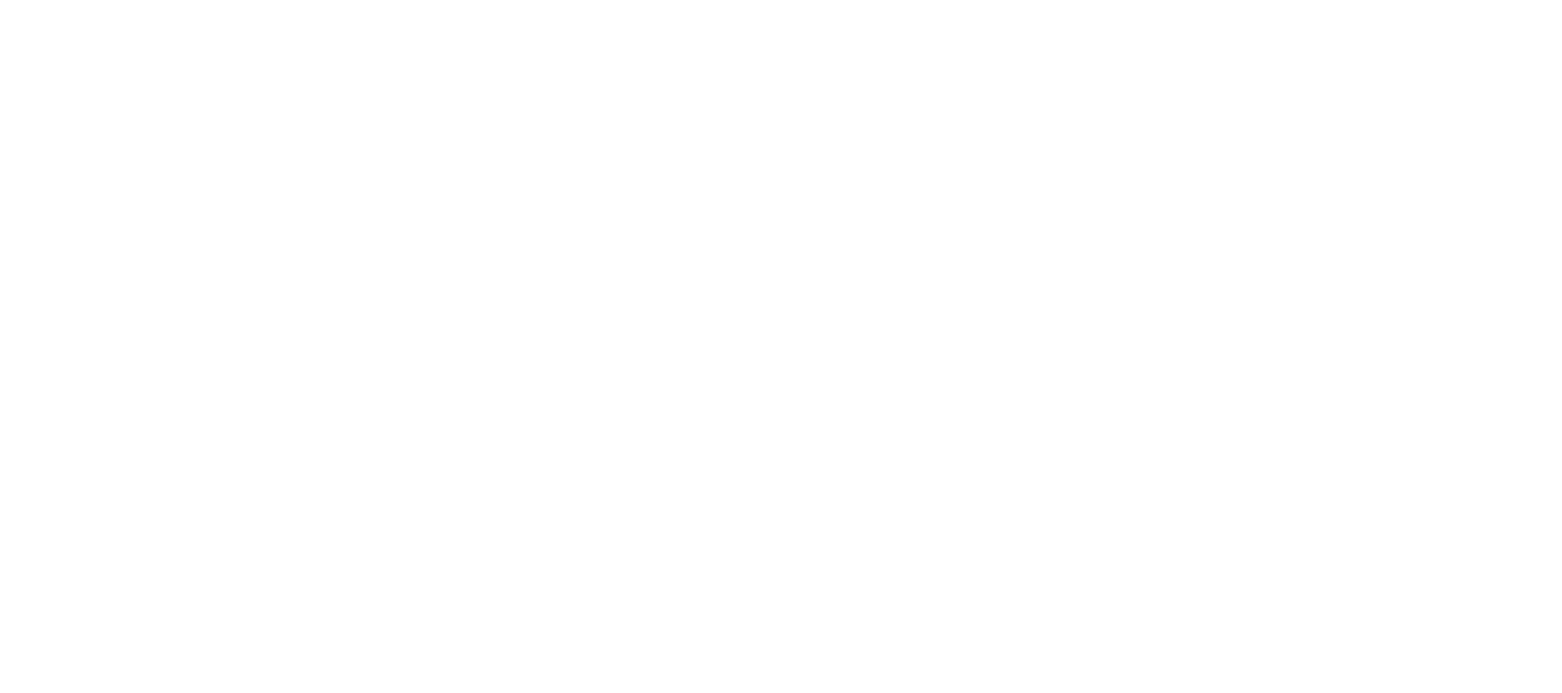
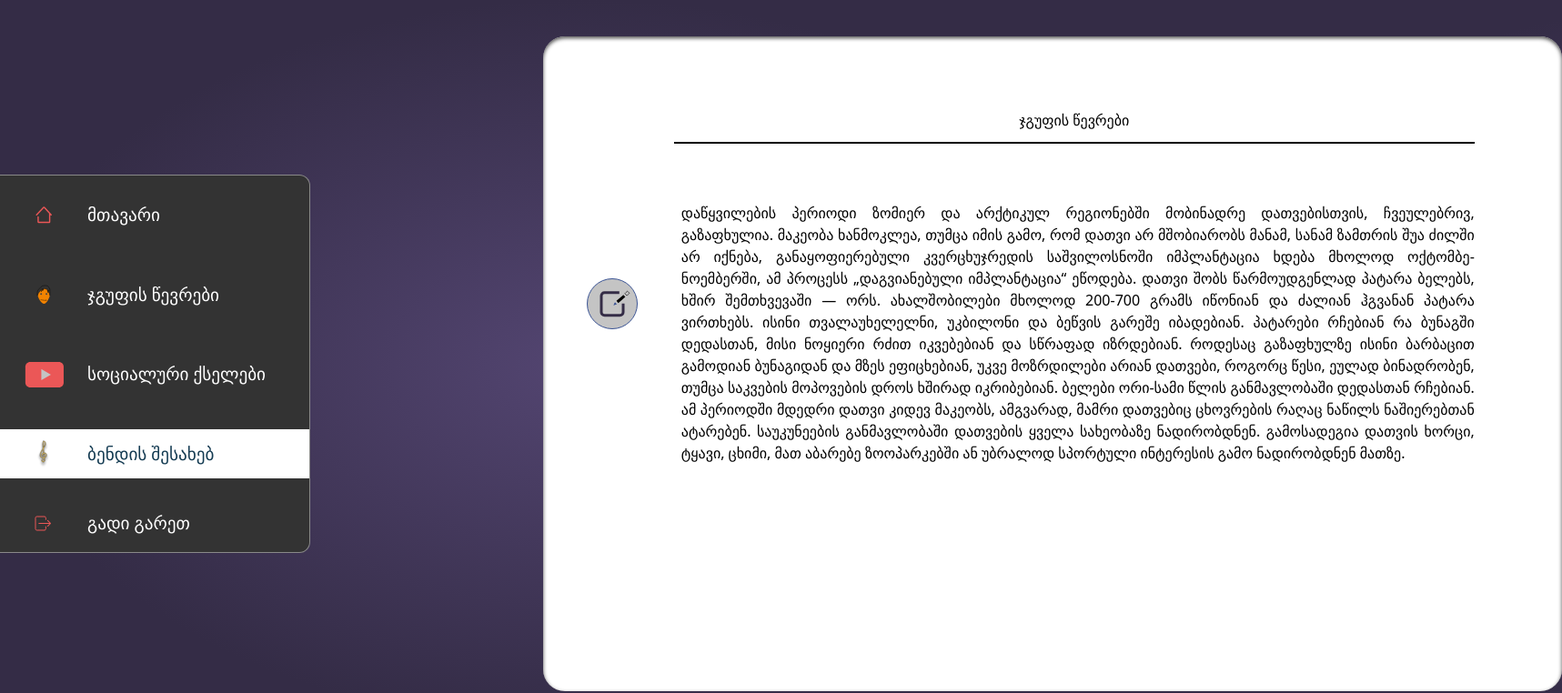
Before and after one commit to Pickle99/folksoul-front, a Vue app: page /admin/about in a window 1280 px wide. Before the commit this address had no page. Shown: the top 762 px of the page at 91% size, 1717 px wide, since content can reach past the window. Built offline with nearby package versions, Linux system fonts and the light colour scheme.

Commit message:
style: add markup for about page, add logout by logout navbar button

```diff
--- a/src/components/UI/NavigationBar.vue
+++ b/src/components/UI/NavigationBar.vue
@@ -35,7 +35,14 @@
             <p>ჯგუფის წევრები</p>
           </div>
         </RouterLink>
-        <RouterLink :to="{ name: 'socials' }" class="flex items-center">
+        <RouterLink
+          :to="{ name: 'socials' }"
+          :class="
+            $route.name === 'socials'
+              ? 'flex py-3 bg-white text-[#143B52] items-center'
+              : 'flex py-3 items-center'
+          "
+        >
           <div class="w-24 flex justify-center">
             <youtube-icon />
           </div>
@@ -43,22 +50,29 @@
             <p>სოციალური ქსელები</p>
           </div>
         </RouterLink>
-        <article class="flex items-center">
+        <RouterLink
+          :to="{ name: 'about' }"
+          :class="
+            $route.name === 'about'
+              ? 'flex py-3 bg-white text-[#143B52] items-center'
+              : 'flex py-3 items-center'
+          "
+        >
           <div class="w-24 flex justify-center">
             <note-icon />
           </div>
           <div>
             <p>ბენდის შესახებ</p>
           </div>
-        </article>
-        <article class="flex items-center">
+        </RouterLink>
+        <basic-button @click="logout()" class="flex items-center">
           <div class="w-24 flex justify-center">
             <door-icon />
           </div>
           <div>
             <p>გადი გარეთ</p>
           </div>
-        </article>
+        </basic-button>
       </nav>
     </div>
   </div>
@@ -70,4 +84,22 @@
 import YoutubeIcon from "@/components/icons/YoutubeIcon.vue";
 import MemberIcon from "@/components/icons/MemberIcon.vue";
 import HomeIcon from "@/components/icons/HomeIcon.vue";
+import { useRouter } from "vue-router";
+import axios from "@/config/axios/index.js";
+import { useLocalStorageStore } from "@/stores/useLocalStorageStore.js";
+import BasicButton from "@/components/UI/BasicButton.vue";
+
+const LocalStorageStore = useLocalStorageStore();
+const router = useRouter();
+
+function logout() {
+  axios
+    .post("logout")
+    .then(() => {
+      LocalStorageStore.token = null;
+      localStorage.removeItem("token");
+      router.push({ name: "home" });
+    })
+    .catch((err) => console.log(err));
+}
 </script>
--- /dev/null
+++ b/src/components/icons/PencilSquareIcon.vue
@@ -0,0 +1,43 @@
+<template>
+  <svg
+    width="56"
+    height="56"
+    viewBox="0 0 56 56"
+    fill="none"
+    xmlns="http://www.w3.org/2000/svg"
+  >
+    <circle cx="28" cy="28" r="27.5" fill="#C4C4C4" stroke="#3B5495" />
+    <path
+      d="M35.7818 15.7662H19.5325C17.5815 15.7662 16 17.3478 16 19.2987V37.3143C16 39.2652 17.5815 40.8467 19.5325 40.8467H36.4883C38.4392 40.8467 40.0208 39.2652 40.0208 37.3143V27.7766"
+      stroke="url(#paint0_radial_127_1116)"
+      stroke-width="3"
+    />
+    <path
+      d="M33.0453 28.6032L31.0068 26.2828C31.0068 26.2828 29.2698 29.4533 29.4736 29.6853C29.6775 29.9173 33.0453 28.6032 33.0453 28.6032Z"
+      fill="#3B5495"
+    />
+    <path
+      d="M42.3265 20.4494L40.2881 18.1291L32.6308 24.8559L34.6693 27.1763L42.3265 20.4494Z"
+      fill="black"
+    />
+    <path
+      d="M46.7353 16.5764C46.7635 16.1405 45.1327 14.2842 44.6968 14.256C44.261 14.2278 41.9124 16.7021 41.9124 16.7021L43.9508 19.0225C43.9508 19.0225 46.7071 17.0123 46.7353 16.5764Z"
+      fill="#C4C4C4"
+      stroke="black"
+      stroke-width="0.617719"
+    />
+    <defs>
+      <radialGradient
+        id="paint0_radial_127_1116"
+        cx="0"
+        cy="0"
+        r="1"
+        gradientUnits="userSpaceOnUse"
+        gradientTransform="translate(28.0104 28.3065) rotate(90) scale(12.5403 12.0104)"
+      >
+        <stop stop-color="#534571" />
+        <stop offset="1" stop-color="#342C46" />
+      </radialGradient>
+    </defs>
+  </svg>
+</template>
--- a/src/router/index.js
+++ b/src/router/index.js
@@ -4,6 +4,7 @@
 import PanelView from "@/views/Admin/PanelView.vue";
 import MembersView from "@/views/Admin/MembersView.vue";
 import SocialsView from "@/views/Admin/SocialsView.vue";
+import AboutView from "@/views/Admin/AboutView.vue";
 
 const router = createRouter({
   history: createWebHistory(import.meta.env.BASE_URL),
@@ -33,6 +34,11 @@
       name: "socials",
       component: SocialsView,
     },
+    {
+      path: "/admin/about",
+      name: "about",
+      component: AboutView,
+    },
   ],
 });
 
--- /dev/null
+++ b/src/views/Admin/AboutView.vue
@@ -0,0 +1,46 @@
+<template>
+  <div class="flex items-center">
+    <NavigationBar />
+    <WhiteWindow class="max-w-[70rem] min-w-[70rem]">
+      <div>
+        <header
+          class="flex justify-center border-b-2 border-black pb-3 ml-36 mr-24 pt-20"
+        >
+          <h1>ჯგუფის წევრები</h1>
+        </header>
+      </div>
+      <div class="flex items-center">
+        <div class="mx-12">
+          <PencilSquareIcon class="cursor-pointer" />
+        </div>
+        <div class="flex justify-center flex-col items-center mt-16">
+          <p class="mr-24 text-justify">
+            დაწყვილების პერიოდი ზომიერ და არქტიკულ რეგიონებში მობინადრე
+            დათვებისთვის, ჩვეულებრივ, გაზაფხულია. მაკეობა ხანმოკლეა, თუმცა იმის
+            გამო, რომ დათვი არ მშობიარობს მანამ, სანამ ზამთრის შუა ძილში არ
+            იქნება, განაყოფიერებული კვერცხუჯრედის საშვილოსნოში იმპლანტაცია ხდება
+            მხოლოდ ოქტომბე-ნოემბერში, ამ პროცესს „დაგვიანებული იმპლანტაცია“
+            ეწოდება. დათვი შობს წარმოუდგენლად პატარა ბელებს, ხშირ შემთხვევაში —
+            ორს. ახალშობილები მხოლოდ 200-700 გრამს იწონიან და ძალიან ჰგვანან
+            პატარა ვირთხებს. ისინი თვალაუხელელნი, უკბილონი და ბეწვის გარეშე
+            იბადებიან. პატარები რჩებიან რა ბუნაგში დედასთან, მისი ნოყიერი რძით
+            იკვებებიან და სწრაფად იზრდებიან. როდესაც გაზაფხულზე ისინი ბარბაცით
+            გამოდიან ბუნაგიდან და მზეს ეფიცხებიან, უკვე მოზრდილები არიან
+            დათვები, როგორც წესი, ეულად ბინადრობენ, თუმცა საკვების მოპოვების
+            დროს ხშირად იკრიბებიან. ბელები ორი-სამი წლის განმავლობაში დედასთან
+            რჩებიან. ამ პერიოდში მდედრი დათვი კიდევ მაკეობს, ამგვარად, მამრი
+            დათვებიც ცხოვრების რაღაც ნაწილს ნაშიერებთან ატარებენ. საუკუნეების
+            განმავლობაში დათვების ყველა სახეობაზე ნადირობდნენ. გამოსადეგია
+            დათვის ხორცი, ტყავი, ცხიმი, მათ აბარებე ზოოპარკებში ან უბრალოდ
+            სპორტული ინტერესის გამო ნადირობდნენ მათზე.
+          </p>
+        </div>
+      </div>
+    </WhiteWindow>
+  </div>
+</template>
+<script setup>
+import NavigationBar from "@/components/UI/NavigationBar.vue";
+import WhiteWindow from "@/components/WhiteWindow.vue";
+import PencilSquareIcon from "@/components/icons/PencilSquareIcon.vue";
+</script>
--- a/src/views/Admin/PanelView.vue
+++ b/src/views/Admin/PanelView.vue
@@ -18,15 +18,9 @@
 </template>
 
 <script>
-import axios from "@/config/axios";
 import { useLocalStorageStore } from "@/stores/useLocalStorageStore.js";
 import { mapWritableState } from "pinia";
 import NavigationBar from "@/components/UI/NavigationBar.vue";
-import HomeIcon from "@/components/icons/HomeIcon.vue";
-import MemberIcon from "@/components/icons/MemberIcon.vue";
-import YoutubeIcon from "@/components/icons/YoutubeIcon.vue";
-import NoteIcon from "@/components/icons/NoteIcon.vue";
-import DoorIcon from "@/components/icons/DoorIcon.vue";
 import TVHeadIcon from "@/components/icons/TVHeadIcon.vue";
 import TVFeetIcon from "@/components/icons/TVFeetIcon.vue";
 import WhiteWindow from "@/components/WhiteWindow.vue";
@@ -36,27 +30,9 @@
     NavigationBar,
     TVFeetIcon,
     TVHeadIcon,
-    DoorIcon,
-    NoteIcon,
-    YoutubeIcon,
-    MemberIcon,
-    HomeIcon,
   },
   computed: {
     ...mapWritableState(useLocalStorageStore, ["token"]),
   },
-  methods: {
-    logout() {
-      axios
-        .post("logout")
-        .then((res) => {
-          console.log(res);
-          this.token = null;
-          localStorage.removeItem("token");
-          this.$router.push({ name: "home" });
-        })
-        .catch((err) => console.log(err));
-    },
-  },
 };
 </script>
--- a/src/views/LoginView.vue
+++ b/src/views/LoginView.vue
@@ -83,7 +83,7 @@
               localStorage.setItem("token", res.data);
               this.token = localStorage.getItem("token");
               window.location.href =
-                import.meta.env.VITE_FRONT_BASE_URL + "admin-panel";
+                import.meta.env.VITE_FRONT_BASE_URL + "admin";
             })
             .catch((err) => console.log(err));
         })
```
